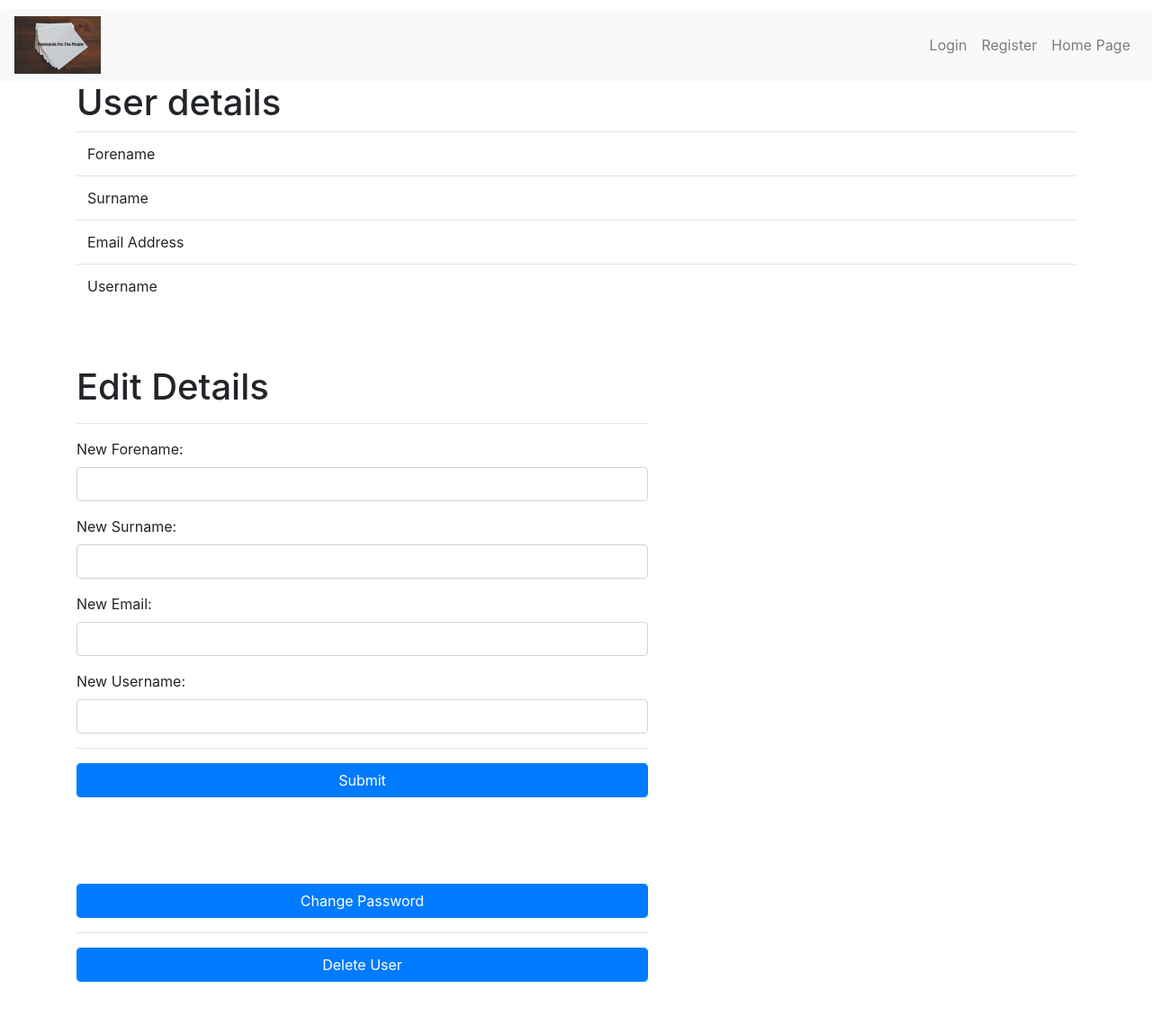
After one commit to sebroffey/FlashCards_Project, a Python web app: template templates/editUserDetails.html in a window 1280 px wide. The commit adds this page. Shown: the whole page at 90% size. Run offline with Jinja, Linux system fonts and the light colour scheme; the template is opened without the code that fills it, so the values that code supplies are empty; some libraries are stand-ins or nearby versions.

Commit message:
Fully functioning program which can register, log in and edit user details on a database. Does not check for duplicate email and username when editing yet. Will program a function to check for duplicate entries for this reason, as well as to simplify registering.

```diff
--- a/templates/base.html
+++ b/templates/base.html
@@ -22,6 +22,9 @@
 
                 <li class="nav-item">
                     <a href="{{ url_for('logout') }}" class="nav-link">Logout</a>
+                </li>
+                <li class="nav-item {{ 'active' if active_page == 'editUser' else '' }}">
+                    <a href="{{ url_for('editUserDetails') }}" class="nav-link">View Profile</a>
                 </li>
 
 
--- /dev/null
+++ b/templates/editUserDetails.html
@@ -0,0 +1,71 @@
+{% extends "base.html" %}
+{% set active_page = 'editUser' %}
+
+{% block title %}
+    Edit Details -
+{% endblock %}
+
+{% block body %}
+
+    <div><h1>User details</h1>
+        <table class = "table">
+            <tr>
+                <td>Forename</td>
+                <td>{{ session["forename"] }}</td>
+            </tr>
+            <tr>
+                <td>Surname</td>
+                <td>{{ session["surname"] }}</td>
+            </tr>
+            <tr>
+                <td>Email Address</td>
+                <td>{{ session["email"] }}</td>
+            </tr>
+            <tr>
+                <td>Username</td>
+                <td>{{ session["username"] }}</td>
+            </tr>
+        </table>
+    </div>
+
+    <div class="row">
+        <div class="col-lg-7 my-5"><!Set width of form>
+            <h1>Edit Details</h1><hr>
+            <form method="POST" action="{{ url_for('editUserDetails') }}">
+
+                 <div class="form-group">
+                    <label>New Forename:</label>
+                    <input class="form-control" type="text" name="forename" maxlength="50" minlength="1">
+                </div>
+                 <div class="form-group">
+                    <label>New Surname:</label>
+                    <input class="form-control" type="text" name="surname" maxlength="50" minlength="1">
+                </div>
+                 <div class="form-group">
+                    <label>New Email:</label>
+                    <input class="form-control" type="text" name="email" maxlength="50" minlength="1">
+                </div>
+                <div class="form-group">
+                    <label>New Username:</label>
+                    <input class="form-control" type="text" name="username" maxlength="50" minlength="1">
+                </div>
+
+                <hr>
+                <input class="btn btn-primary form-control" type="submit" value="Submit">
+            </form>
+        </div>
+    </div>
+    <div class="row">
+        <div class="col-lg-7 my-5"><!Set width of form>
+            <form method="POST" action="{{ url_for('changePassword') }}">
+                <input class="btn btn-primary form-control" type="submit" value="Change Password">
+            </form>
+            <hr>
+            <form method="POST" action="{{ url_for('deleteUser') }}">
+                <input class="btn btn-primary form-control" type="submit" value="Delete User">
+            </form>
+        </div>
+    </div>
+
+
+{% endblock %}
```
Also changed, not shown: app.py (+123 -22 lines), static/css/style.css (line endings or trailing spaces).
